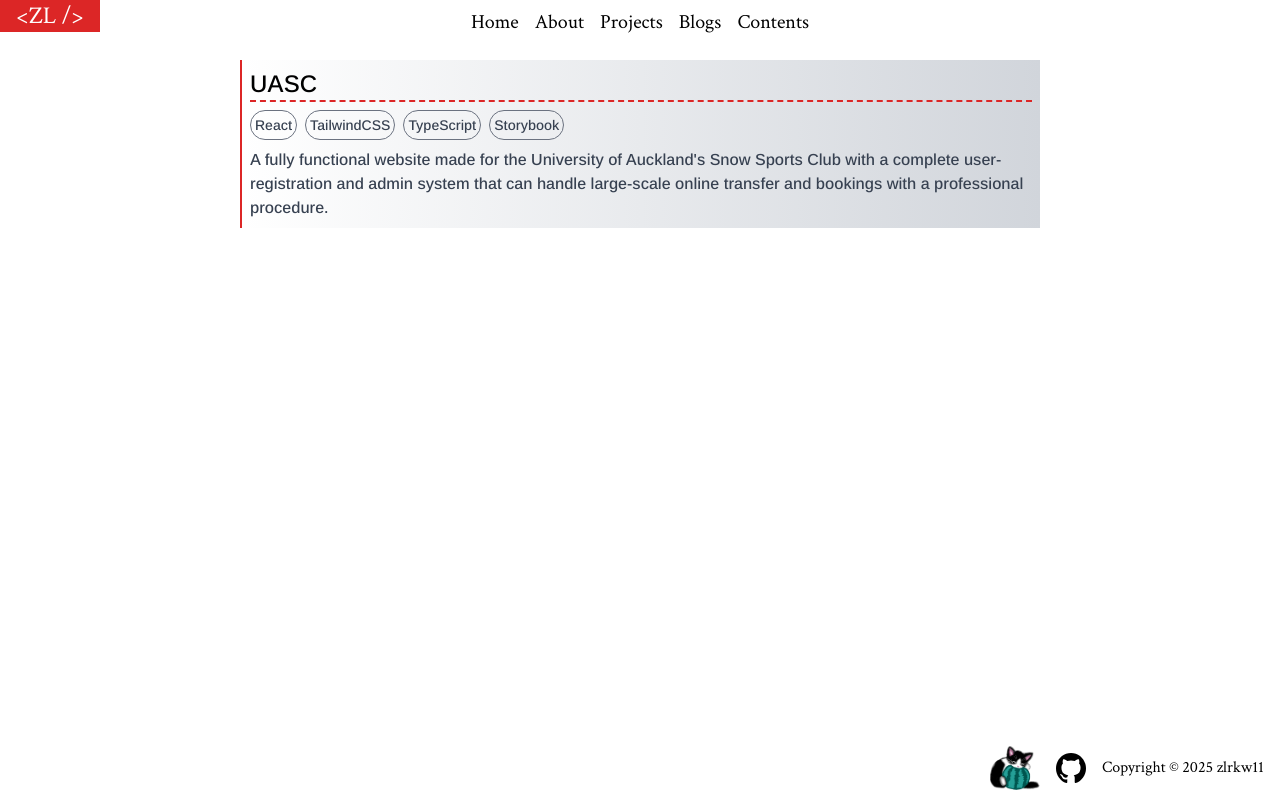
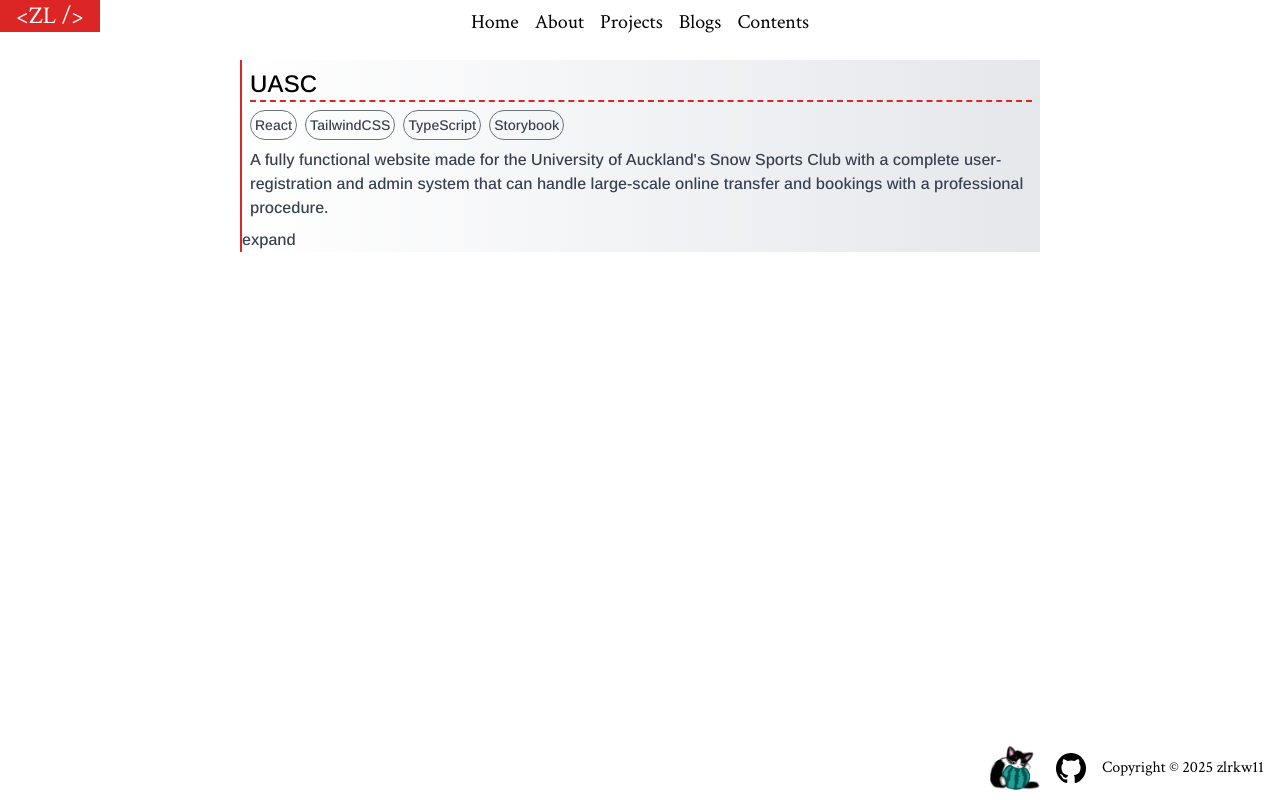
Before and after one commit to zlrkw11/zl-v2, a Next.js app: page /projects in a window 1280 px wide. Built offline with nearby package versions, Linux system fonts and the light colour scheme.

Commit message:
expander

```diff
--- a/app/projects/page.tsx
+++ b/app/projects/page.tsx
@@ -1,5 +1,7 @@
+"use client";
 import { Arimo } from "next/font/google";
-import { list } from "postcss";
+import Link from "next/link";
+import { useState } from "react";
 
 const ArimoFont = Arimo({
   subsets: ["latin"],
@@ -21,9 +23,14 @@ const Project = ({
   image?: string;
   time: string;
 }) => {
+  const [expanded, setExpanded] = useState(false);
+  const toggle = () => {
+    setExpanded(!expanded);
+  };
   return (
+    <>
       <div
-      className={`md:min-w-[730px] ${ArimoFont.className} border-l-2 border-l-red-600 bg-gradient-to-r from-white to-gray-300`}
+        className={`md:min-w-[730px] ${ArimoFont.className} border-l-2 border-l-red-600 bg-gradient-to-r from-white to-gray-200`}
       >
         <h1 className="border-b-2 border-dashed border-b-red-600 text-black text-2xl m-2">
           {name}
@@ -39,19 +46,36 @@ const Project = ({
           ))}
         </ul>
         <p className="m-2">{des}</p>
+
+        <div onClick={toggle}>expand</div>
       </div>
+      <div
+        className={`${
+          ArimoFont.className
+        } transition-transform ml-auto border w-[200px] mb-4 duration-300 ${
+          expanded
+            ? "translate-y-0 opacity-100"
+            : "translate-y-[-50%] opacity-0"
+        } p-2 `}
+      >
+        <p>Github</p>
+        <span>
+          <Link href={link1}>WDCC/UASC</Link>
+        </span>
+      </div>
+    </>
   );
 };
 
 const Projects = () => {
   return (
-    <div className="flex flex-col md:w-[800px] items-center gap-4 text-gray-700">
+    <div className="flex flex-col md:w-[800px] items-center text-gray-700">
       <Project
         name="UASC"
         tech={["React", "TailwindCSS", "TypeScript", "Storybook"]}
         des="A fully functional website made for the University of Auckland's Snow Sports Club with a complete user-registration
         and admin system that can handle large-scale online transfer and bookings with a professional procedure."
-        link1="uasc.co.nz"
+        link1="https://github.com/UoaWDCC/uasc-web"
         time="2024.4"
       />
     </div>
```
Lines whose indentation alone changed are shown as unchanged.
